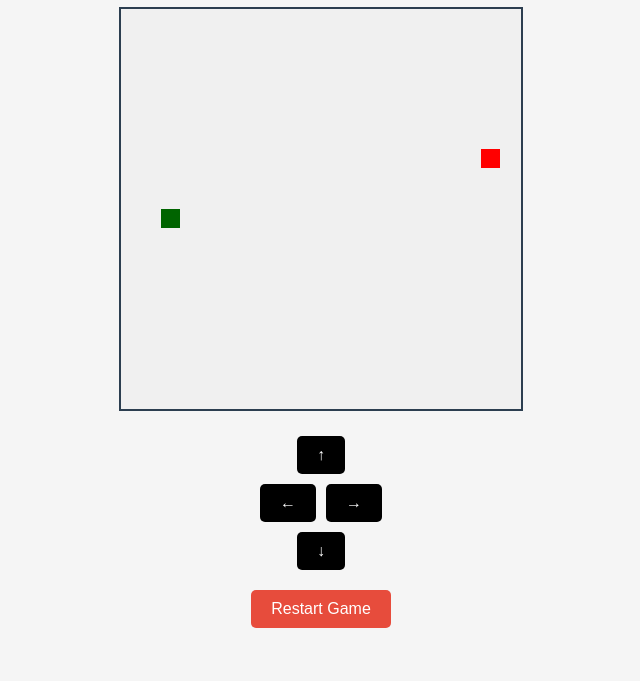
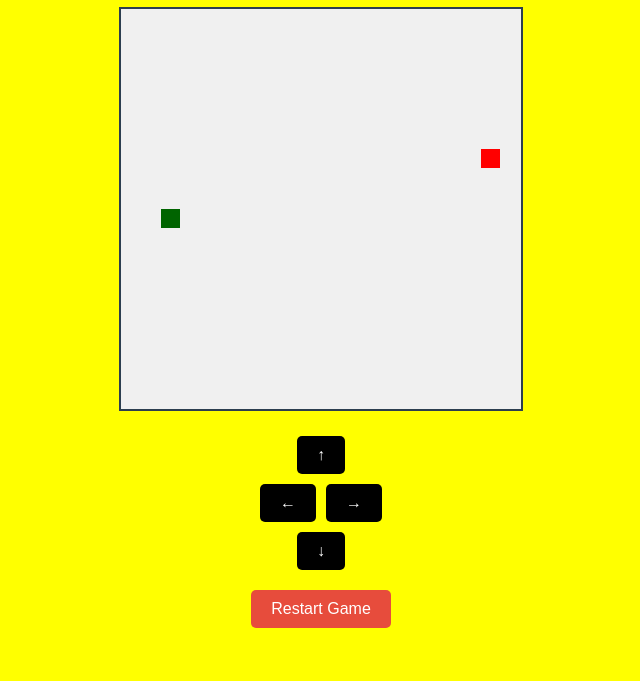
Before and after one commit to prasanth1722/javascript_snake_game_devops, a website: page public/index.html in a window 1280 px wide. Shown: the part 119-800 px from the top of the page, without its empty margins (319-959 px from the left). Drawn offline with Linux system fonts and the light colour scheme.

Commit message:
Update index.html

```diff
--- a/public/index.html
+++ b/public/index.html
@@ -10,7 +10,7 @@
             display: flex;
             flex-direction: column;
             align-items: center;
-            background-color: #f5f5f5;
+            background-color: #ffff00;
             margin: 0;
             padding: 20px;
         }
```
